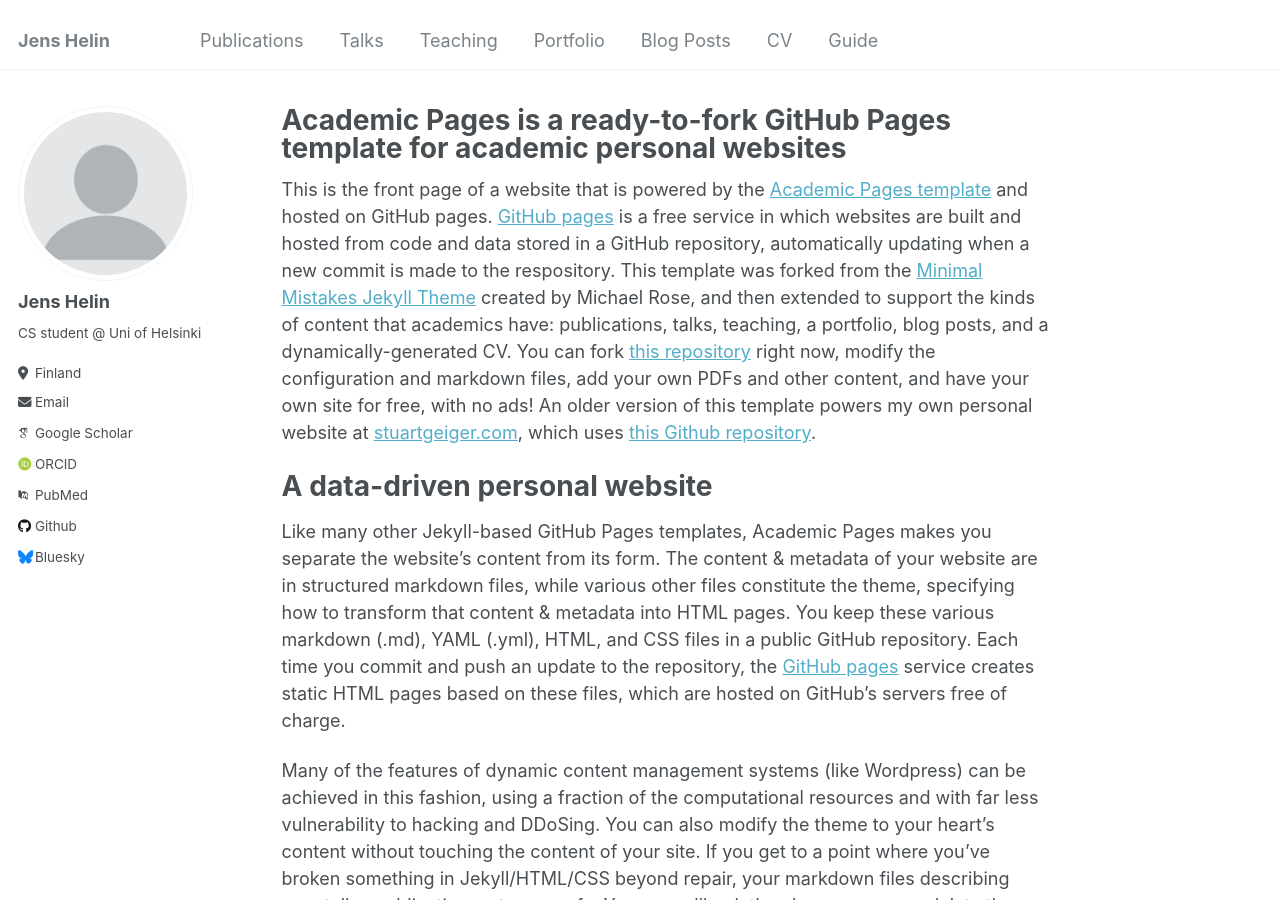
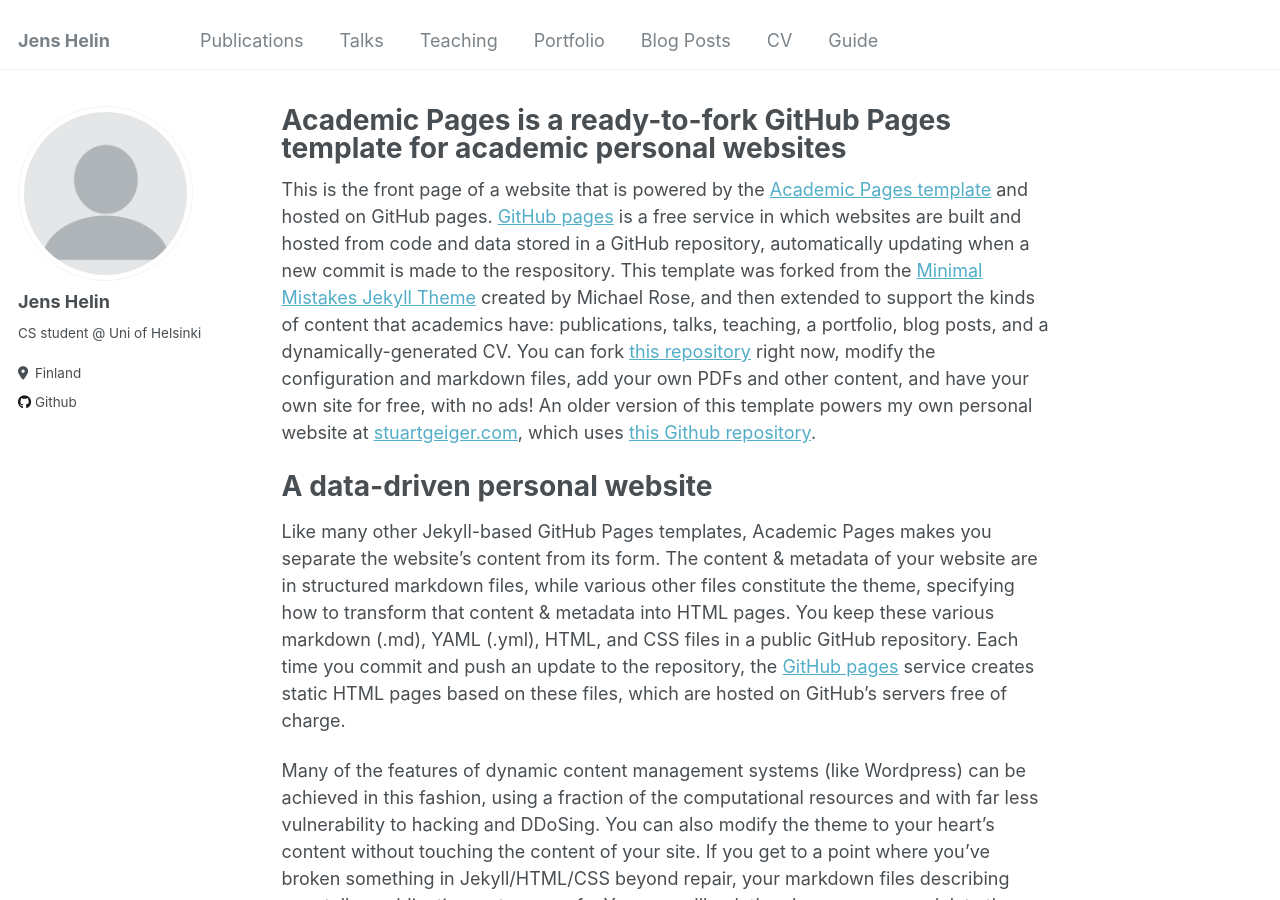
Before and after one commit to jensjvh/jensjvh.github.io, a Jekyll site: the page built from _pages/about.md, in a window 1280 px wide and 900 px high. Built offline with Jekyll 4.4.1, drawn with Linux system fonts in a browser that asks for light colours; some web fonts are replaced; some of the changed lines change nothing that is shown.

Commit message:
Update config

```diff
--- a/_config.yml
+++ b/_config.yml
@@ -28,27 +28,27 @@
   location         : "Finland"
   employer         : #
   uri              : # URL
-  email            : "none@example.org"
+  email            : #"none@example.org"
 
   # Academic websites
   arxiv            : # URL - Update with the correct link to your profile
-  googlescholar    : "https://scholar.google.com/citations?user=PS_CX0AAAAAJ"
+  googlescholar    : #"https://scholar.google.com/citations?user=PS_CX0AAAAAJ"
   impactstory      : # URL
-  orcid            : "http://orcid.org/yourorcidurl"
+  orcid            : #"http://orcid.org/yourorcidurl"
   semantic         : # URL
-  pubmed           : "https://www.ncbi.nlm.nih.gov/pubmed/?term=john+snow"
+  pubmed           : #"https://www.ncbi.nlm.nih.gov/pubmed/?term=john+snow"
   researchgate     : # URL
 
   # Repositories and software development
   bitbucket        : # Username - Update with your username on the site
   codepen          : # Username
   dribbble         : # Username
-  github           : "academicpages"
+  github           : "jensjvh"
   kaggle           : # Username
   stackoverflow    : # User number or user number and name (i.e., use "1" or "1/jeff-atwood")
 
   # Social media
-  bluesky          : "bsky.app" # Replace this with you Bluesky username
+  bluesky          : #"bsky.app" # Replace this with you Bluesky username
   facebook         : # Username
   flickr           : # Username
   foursquare       : # Username
@@ -281,7 +281,7 @@
 permalink: /:categories/:title/
 # paginate: 5 # amount of posts to show
 # paginate_path: /page:num/
-timezone: America/Los_Angeles # http://en.wikipedia.org/wiki/List_of_tz_database_time_zones
+timezone: Europe/Helsinki # http://en.wikipedia.org/wiki/List_of_tz_database_time_zones
 
 
 # Plugins
```
